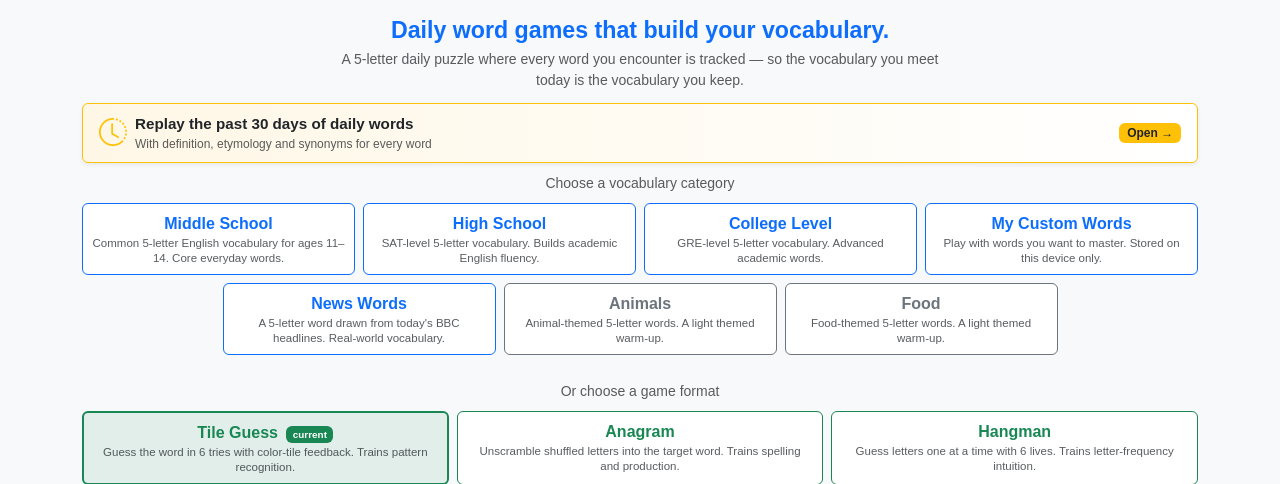
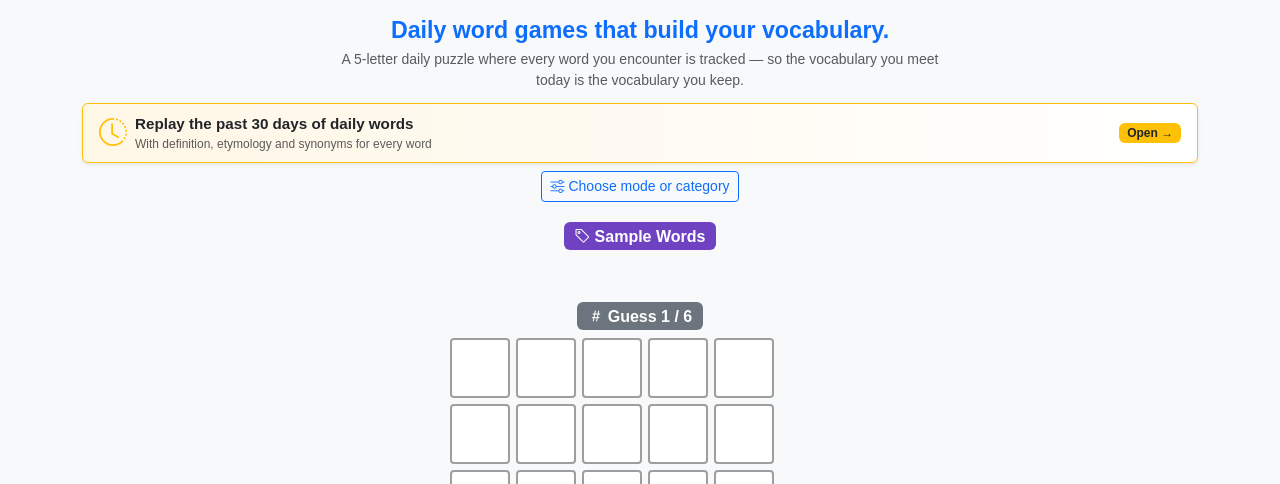
Before and after one commit to Kye-Jaemin/wordmaster, a Flask app: page /category/sample in a window 1280 px wide. Shown: the part 62-546 px from the top of the page. Run offline with Flask 3, Linux system fonts and the light colour scheme.

Commit message:
UX(C/D/A): game-first layout, collapsed mode picker, post-game discovery links
A + C — game above the fold, smart default:
- The 7 category cards + 3 format cards on index.html are now wrapped in a
  collapsed <details> ("Choose mode or category") instead of being stacked
  above the board. The board now sits right under the hero, so a first-time
  visitor sees the game immediately and can play the already-loaded default
  mode without making any choice. The marker is hidden and the summary is
  styled as a button.

D — keep the session going (lifts pageviews/engagement, the tr-affic goal):
- index result panel: reordered to lead with Play Again / Share, plus a new
  discovery row (Anagram / Hangman / My Words).
- anagram + hangman result panels: added the same discovery row under "New
  word" (Tile Guess / the other format / My Words).

All new strings bilingual. Verified: templates parse, <details>/<summary>
balanced, discovery rows present on all three game pages.

Co-Authored-By: Claude Opus 4.8 <noreply@anthropic.com>

```diff
--- a/templates/index.html
+++ b/templates/index.html
@@ -34,6 +34,15 @@
     </div>
   </a>
 </div>
+
+<!-- Mode/category picker — collapsed by default so the game is near the top.
+     The route's current mode is already loaded and playable without opening this. -->
+<style>.wm-mode-picker>summary{list-style:none}.wm-mode-picker>summary::-webkit-details-marker{display:none}</style>
+<div class="container-xl pt-1 pb-1 text-center">
+  <details class="wm-mode-picker">
+    <summary class="btn btn-outline-primary btn-sm" style="cursor:pointer">
+      <i class="bi bi-sliders me-1"></i>{% if lang == 'ko' %}다른 모드·카테고리 선택{% else %}Choose mode or category{% endif %}
+    </summary>
 
 <!-- Category Selector — learning-first ordering -->
 <div class="container-xl pb-3 pt-1">
@@ -153,6 +162,8 @@
     </div>
   </div>
 </div>
+  </details>
+</div>
 
 <div class="container-xl py-3">
   <div class="row justify-content-center g-3">
@@ -251,10 +262,8 @@
           </div>
         </div>
 
+        <!-- Primary next action + share -->
         <div class="d-flex gap-2 justify-content-center flex-wrap mt-3">
-          <button id="btn-share" class="btn btn-outline-primary btn-sm">
-            <i class="bi bi-share me-1"></i>{% if lang == 'ko' %}결과 공유{% else %}Share Result{% endif %}
-          </button>
           {% if mode != "daily" %}
           <button id="btn-play-again" class="btn btn-primary btn-sm">
             <i class="bi bi-arrow-clockwise me-1"></i>{% if lang == 'ko' %}다시 하기{% else %}Play Again{% endif %}
@@ -264,6 +273,21 @@
             <i class="bi bi-infinity me-1"></i>{% if lang == 'ko' %}더 플레이하기{% else %}Play More{% endif %}
           </a>
           {% endif %}
+          <button id="btn-share" class="btn btn-outline-primary btn-sm">
+            <i class="bi bi-share me-1"></i>{% if lang == 'ko' %}결과 공유{% else %}Share Result{% endif %}
+          </button>
+        </div>
+        <!-- Discovery row: keep the session going → more pageviews + engagement -->
+        <div class="d-flex gap-2 justify-content-center flex-wrap mt-2">
+          <a href="/anagram" class="btn btn-outline-success btn-sm">
+            <i class="bi bi-shuffle me-1"></i>{% if lang == 'ko' %}애너그램{% else %}Anagram{% endif %}
+          </a>
+          <a href="/hangman" class="btn btn-outline-success btn-sm">
+            <i class="bi bi-shield-check me-1"></i>{% if lang == 'ko' %}행맨{% else %}Hangman{% endif %}
+          </a>
+          <a href="/my-words" class="btn btn-outline-secondary btn-sm">
+            <i class="bi bi-book me-1"></i>{% if lang == 'ko' %}내 단어장{% else %}My Words{% endif %}
+          </a>
         </div>
       </div>
 
```
Also changed, not shown: templates/anagram_game.html (+12 -0 lines), templates/hangman_game.html (+12 -0 lines).
